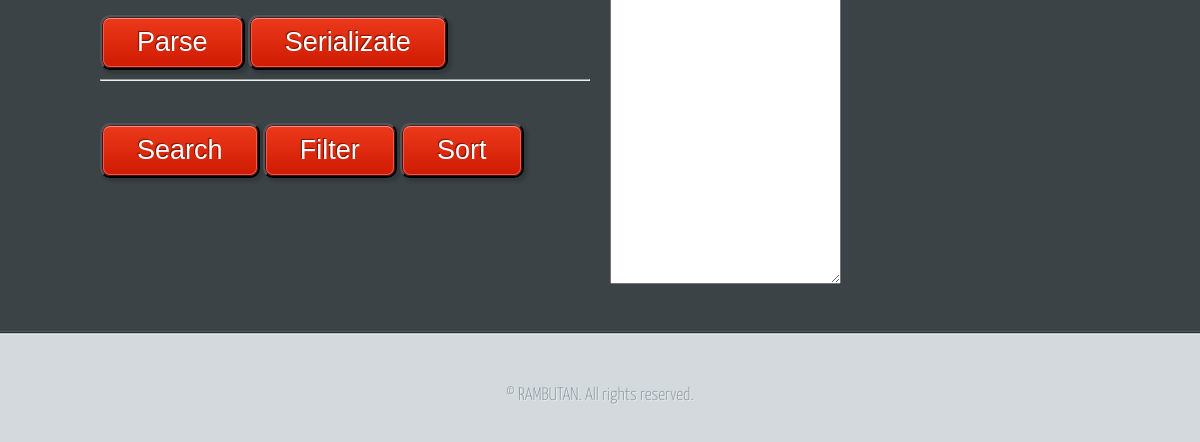
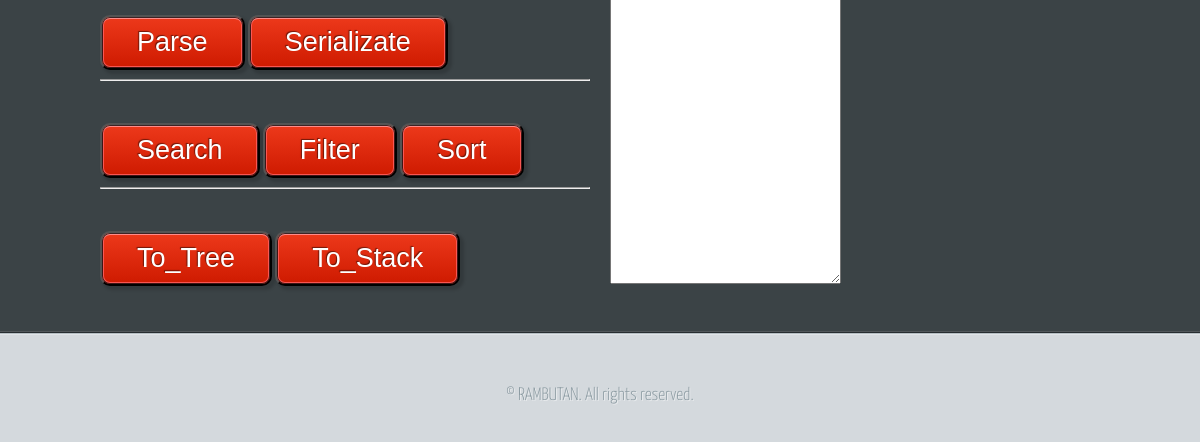
Before and after one commit to karpokate/parser-serialization, an Electron app: page index.html in a window 1200 px wide. Shown: the part 422-864 px from the top of the page. Drawn offline with Linux system fonts and the light colour scheme.

Commit message:
Add index.html

```diff
--- a/index.html
+++ b/index.html
@@ -59,6 +59,11 @@
                 </div>
               <button id="filter" class="button-big">Filter</button>
               <button id="sort" class="button-big">Sort</button>
+              <br>
+              <hr>
+              <br>
+              <button id="filter" class="button-big">To_Tree</button>
+              <button id="filter" class="button-big">To_Stack</button>
             </div>
             <div class="6u 12u">
               <h2>URL/Data</h2>
```
